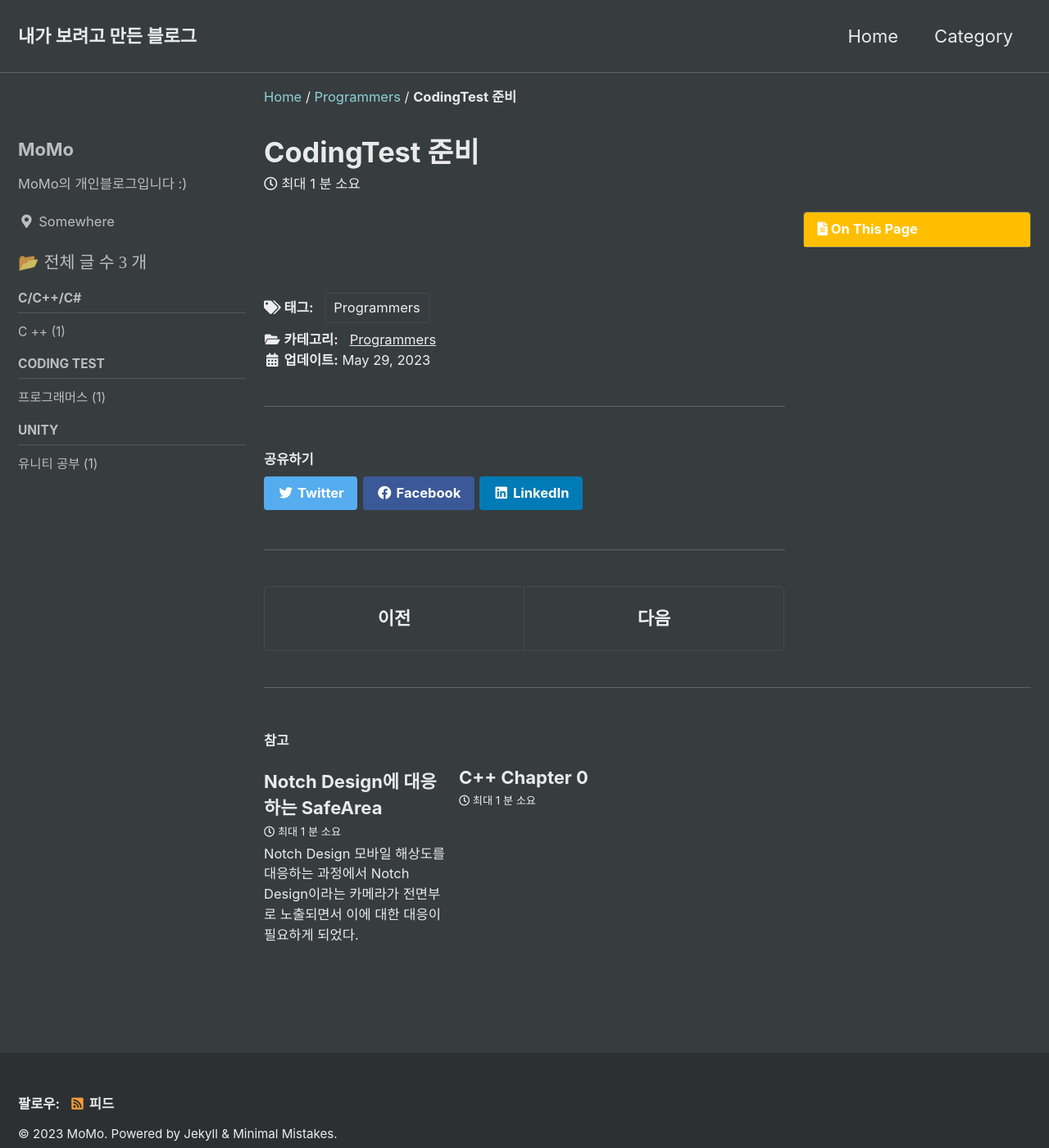
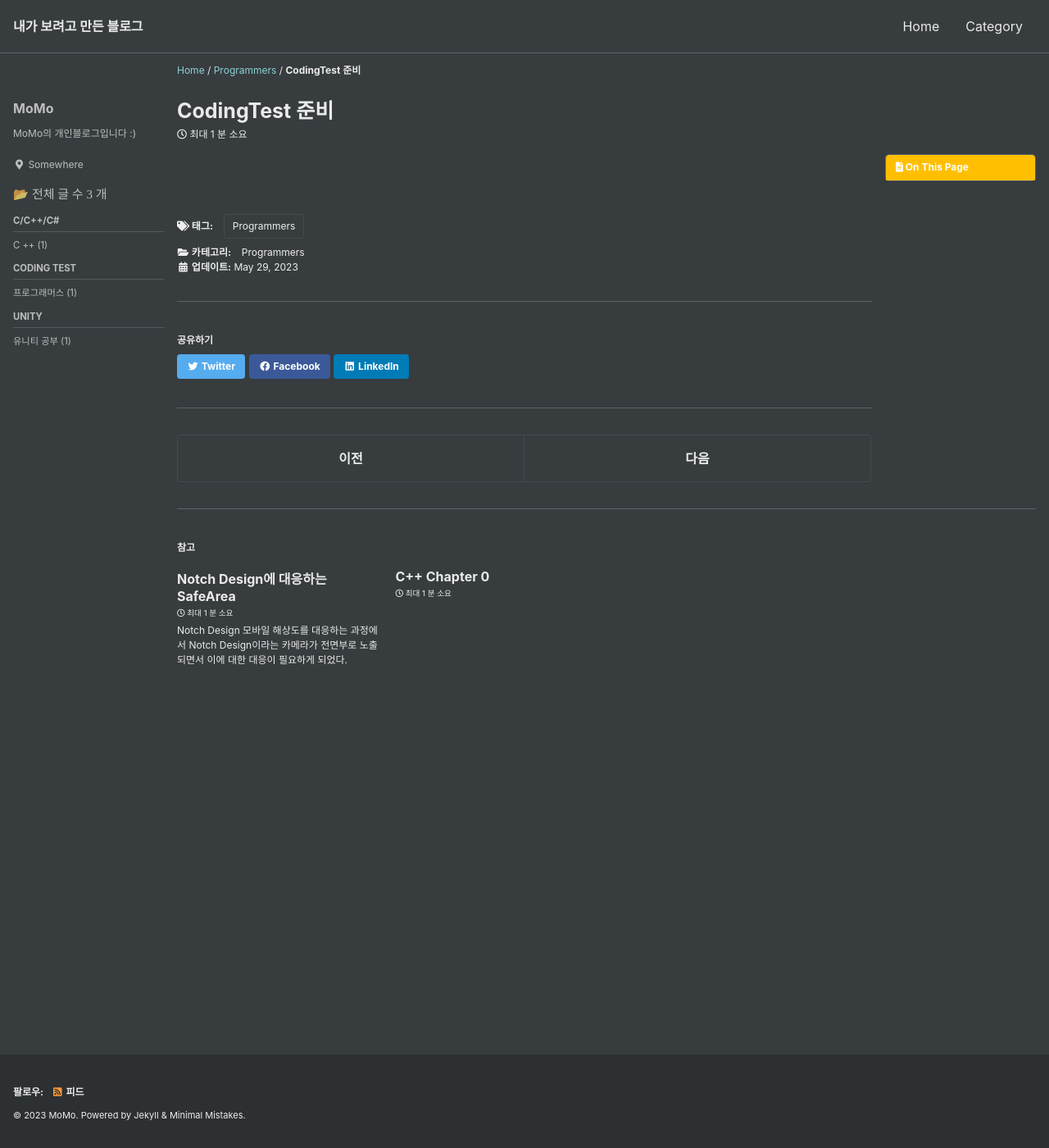
Before and after one commit to Jhyunmo/Jhyunmo.github.io, a Jekyll site: the page built from _posts/2023-05-28-Unity-Tab.markdown, in a window 1280 px wide and 1400 px high. Shown: the whole window at 82% size. Built offline with Jekyll 4.4.1, drawn with Linux system fonts in a browser that asks for light colours; cached includes are drawn as plain includes.

Commit message:
font size, layout update

```diff
--- a/_sass/minimal-mistakes/_base.scss
+++ b/_sass/minimal-mistakes/_base.scss
@@ -126,6 +126,8 @@ blockquote {
 /* links */
 
 a {
+  text-decoration: none;
+
   &:focus {
     @extend %tab-focus;
   }
--- a/_sass/minimal-mistakes/_reset.scss
+++ b/_sass/minimal-mistakes/_reset.scss
@@ -8,18 +8,18 @@ html {
   /* apply a natural box layout model to all elements */
   box-sizing: border-box;
   background-color: $background-color;
-  font-size: 16px;
+  font-size: 15px;
 
   @include breakpoint($medium) {
-    font-size: 18px;
+    font-size: 16px; //default 18
   }
 
   @include breakpoint($large) {
-    font-size: 20px;
+    font-size: 16px; //default 20
   }
 
   @include breakpoint($x-large) {
-    font-size: 22px;
+    font-size: 16px; //default 22
   }
 
   -webkit-text-size-adjust: 100%;
--- a/_sass/minimal-mistakes/_variables.scss
+++ b/_sass/minimal-mistakes/_variables.scss
@@ -155,9 +155,9 @@ $max-width: $x-large !default;
    Grid
    ========================================================================== */
 
-$right-sidebar-width-narrow: 200px !default;
-$right-sidebar-width: 300px !default;
-$right-sidebar-width-wide: 400px !default;
+$right-sidebar-width-narrow: 100px !default; //defalut 200
+$right-sidebar-width: 200px !default; //defalut 300
+$right-sidebar-width-wide: 250px !default; //defalut 400
 
 /*
    Other
```
